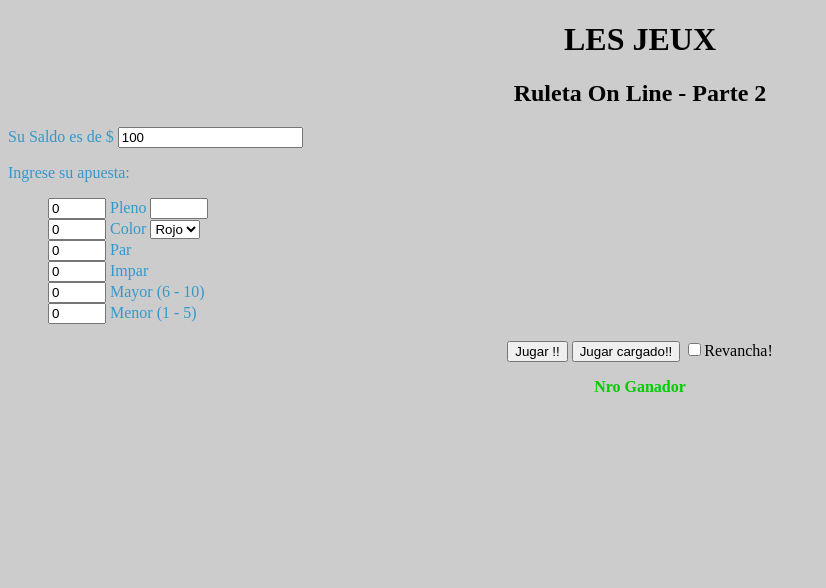
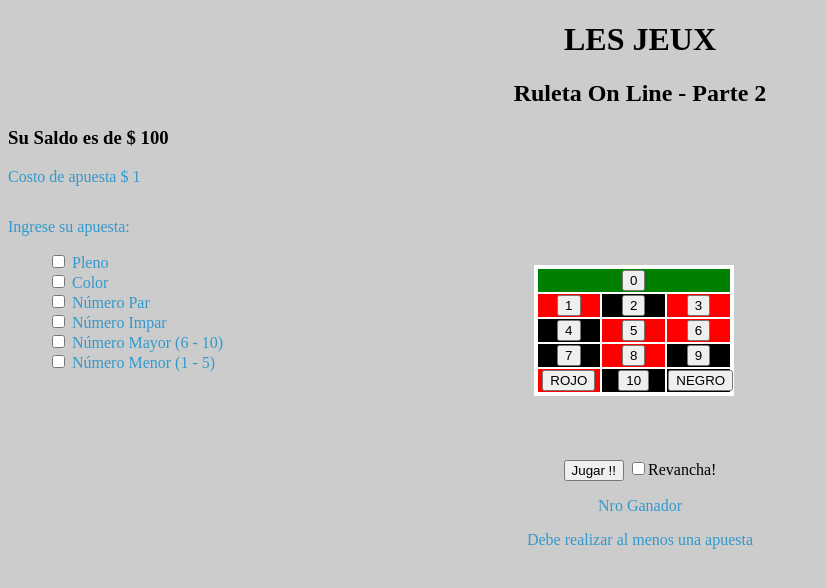
Before and after one commit to Unicen-Tuari/ggarcia, a PHP site: page /ruleta/index.html in a window 1280 px wide. Shown: the top 588 px of the page, without its empty margins (0-826 px from the left). Run offline with PHP 8.4, Linux system fonts and the light colour scheme; some libraries are stand-ins or nearby versions.

Commit message:
Rearmado de ruleta orientado a objetos
Se intenta que apueste a mas de un número en el pleno

```diff
--- a/ruleta/css/estilo.css
+++ b/ruleta/css/estilo.css
@@ -1,17 +1,15 @@
 /*<style type="text/css">*/
 /* CSS Document */
+* {
+	font:Verdana;
+}
+
 body {
 	background-color: #CCCCCC;
-	font:Verdana;
 	text-align:center;
 }
 
-h1{
-	text-align:center;
-}
-
-h2{
-	font:Arial, Helvetica, sans-serif;
+h1, h2 {
 	text-align:center;
 }
 
@@ -20,31 +18,65 @@ p, ul{
 	font-size:16px;
 }
 
+ul {
+	list-style-type: none;
+}
+
+#saldo {
+	width: 5%;
+}
+
 .bloque1{
 	text-align:left;
+	padding-bottom: 5%;
 }
 
-#ganadores, .bloque1.a{
-	color:#999999;
-	font-weight: bold;
+table {
+	align: center;
+	border: 4px solid white;
+	width: 200px;
+	padding: 0px;
+	border-collapse: collapse;
+	table-layout: fixed;
 }
 
-.bloque2{
-	color:#00CC00;
-	font-weight: bold;
+.betContainer {
+	float:left;
+	width: 33%;
 }
 
-.bloque3{
-	color:#FF0000;
-	font-weight: bold;
-	background-color: #000000;
+.betTable {
+	float:left;
+	width: 33%;
+	padding-top: 5%;
 }
 
-ul{
-	list-style:none;
+.betList {
+	float:left;
+	width: 33%;
+	padding-top: 5%;
 }
 
-.cant{
-	width:50px;
+th, td {
+	text-align: center;
+	color: white;
+	border: 2px solid white;
+}
+
+#cero {
+	background-color: green;
+}
+
+.rojo {
+	background-color: red;
+}
+
+.negro {
+	background-color: black;
+}
+
+.botonera {
+	padding-top: 5%;
+	clear:both;
 }
 /*</style>*/
--- a/ruleta/index.html
+++ b/ruleta/index.html
@@ -10,54 +10,68 @@
   <body>
     <h1>LES JEUX</h1>
     <h2>Ruleta On Line - Parte 2</h2>
+
     <div class="bloque1">
-      <p>Su Saldo es de $
-        <input class="bloque1.a" type="number" id="saldo" tabindex="1" readonly input/>
-      </p>
-      <p>Ingrese su apuesta:
+      <h3>Su Saldo es de $ <span id="saldo"></span></h3>
+      <p>Costo de apuesta $ <span id="costoAp"></span></p>
+
+      <div class="betContainer">
+        <p>Ingrese su apuesta:</p>
         <ul>
-          <li>
-            <input class ="cant" type="number" id="plenoBet"/>
-            Pleno
-            <input class ="cant" type="number" id="plenoNro" tabindex="2" input/>
-          </li>
-          <li>
-            <input class ="cant" type="number" id="colorBet"/>
-            Color
-            <select class ="cant" id="color">
-              <option value="ROJO">Rojo</option>
-              <option value="NEGRO">Negro</option>
-            </select>
-          </li>
-          <li>
-            <input class ="cant" type="number" id="parBet" />
-            Par
-          </li>
-          <li>
-            <input class ="cant" type="number" id="imparBet"/>
-            Impar
-          </li>
-          <li>
-            <input class ="cant" type="number" id="mayorBet"/>
-            Mayor (6 - 10)
-          </li>
-          <li>
-            <input class ="cant" type="number" id="menorBet"/>
-            Menor (1 - 5)
-          </li>
+          <li><input type="checkbox" id="pleno"/> Pleno</li>
+          <li><input type="checkbox" id="color"/> Color</li>
+          <li><input type="checkbox" id="par"/> N&uacute;mero Par</li>
+          <li><input type="checkbox" id="impar"/> N&uacute;mero Impar</li>
+          <li><input type="checkbox" id="mayor"/> N&uacute;mero Mayor (6 - 10)</li>
+          <li><input type="checkbox" id="menor"/> N&uacute;mero Menor (1 - 5)</li>
         </ul>
-      </p>
+      </div>
+
+      <div class="betTable">
+        <table align="center">
+          <tr>
+            <td colspan="3" id="cero"><input type="button" value="0"/></td>
+          </tr>
+          <tr>
+            <td class="rojo"><input type="button" value="1"/></td>
+            <td class="negro"><input type="button" value="2"/></td>
+            <td class="rojo"><input type="button" value="3"/></td>
+          </tr>
+          <tr>
+            <td class="negro"><input type="button" value="4"/></td>
+            <td class="rojo"><input type="button" value="5"/></td>
+            <td class="rojo"><input type="button" value="6"/></td>
+          </tr>
+          <tr>
+            <td class="negro"><input type="button" value="7"/></td>
+            <td class="rojo"><input type="button" value="8"/></td>
+            <td class="negro"><input type="button" value="9"/></td>
+          </tr>
+          <tr>
+            <td class="rojo" id="redCell"><input type="button" value="ROJO"/></td>
+            <td class="negro"><input type="button" value="10"/></td>
+            <td class="negro" id="blackCell"><input type="button" value="NEGRO"/></td>
+          </tr>
+        </table>
+      </div>
+
+      <div class="betList">
+        <ul id="listado"></ul>
+      </div>
+
     </div>
-    <input type="button" id="play" value="Jugar !!">
-    <input type="button" id="playCargado" value="Jugar cargado!!">
-    <input type="checkbox" id="revancha">Revancha!</input>
-    <p class="bloque2" id="nroGanador">Nro Ganador</p>
-    <ul id="historial"></ul>
-    <p class="bloque3" id="avisoProblema"></p>
+
+    <div class="botonera">
+      <input type="button" id="play" value="Jugar !!">
+      <input type="checkbox" id="revancha">Revancha!</input>
+      <p class="bloque2" id="nroGanador">Nro Ganador</p>
+      <ul id="historial"></ul>
+      <p class="bloque3" id="avisoProblema"></p>
+    </div>
 
     <!-- jQuery -->
     <script src="https://code.jquery.com/jquery-3.0.0.min.js" integrity="sha256-JmvOoLtYsmqlsWxa7mDSLMwa6dZ9rrIdtrrVYRnDRH0=" crossorigin="anonymous"></script>
     <!-- my JS -->
-    <script src="js/codigo.js"></script>
+    <script src="js/behaviour.js"></script>
   </body>
 </html>
--- /dev/null
+++ b/ruleta/js/behaviour.js
@@ -0,0 +1,195 @@
+// JavaScript Document
+"use strict";
+
+// Declaro constantes globales
+const rojo = "ROJO";
+const negro = "NEGRO";
+
+const probabilidad0 = 0.5; // probabilidad
+const costoRevancha = 10;
+const costoApuesta = 1; // costo de la apuesta
+
+// Tipos de apuesta
+
+/*
+var premioBet = {
+  plenoGanado : 10,
+  colorGanado : 10,
+  parGanado : 10,
+  imparGanado : 10,
+  mayorGanado : 10,
+  menorGanado : 10 }
+
+var tipoBet = {
+
+  tipo : ,
+  valor : ;
+
+  color : 10,
+  par : 10,
+  impar : 10,
+  mayor : 10,
+  menor : 10 }*/
+
+// -------------------------------------------------------------------------- //
+// Clase Ruleta
+function Ruleta() {
+  this.casillas = 11;
+  this.rueda = new Array(this.casillas);
+  this.rueda[0] = undefined;
+  this.rueda[1] = rojo;
+  this.rueda[2] = negro;
+  this.rueda[3] = rojo;
+  this.rueda[4] = negro;
+  this.rueda[5] = rojo;
+  this.rueda[6] = rojo;
+  this.rueda[7] = negro;
+  this.rueda[8] = rojo;
+  this.rueda[9] = negro;
+  this.rueda[10] = negro;
+}
+
+Ruleta.prototype.Color = function(nro) {
+  return this.rueda[nro];
+}
+
+Ruleta.prototype.Tirar = function(probabilidad0) {
+  if (Math.random() <= probabilidad0){
+    return 0;
+  } else {
+    return Math.floor(Math.random()*((this.casillas)-1))+1;
+  }
+}
+// -------------------------------------------------------------------------- //
+// Clase Apuesta
+function Apuesta(nombre,valor) {
+  this.tipo = nombre;
+  this.valor = valor;
+  this.cantidad = 0;
+}
+
+Apuesta.prototype.getTipoAp = function() {
+  return this.tipo;
+}
+
+Apuesta.prototype.getValorAp = function() {
+  return this.valor;
+}
+
+Apuesta.prototype.getCantidadAp = function() {
+  return this.cantdad;
+}
+
+Apuesta.prototype.setCantidadAp = function(valor) {
+  this.cantidad = valor;
+}
+// -------------------------------------------------------------------------- //
+// Clase Juego
+function Juego() {
+  this.rule = new Ruleta();
+  this.apuestas = new Array();
+}
+
+Juego.prototype.play = function() {
+  var nroGanador = 0;
+  if (this.apuestas.length > 0) { // el jugador hizo al menos 1 apuesta
+    nroGanador = this.rule.Tirar();
+    this.calcularGanadores(nroGanador);
+  } else {
+    $("#avisoProblema").text("Debe realizar al menos una apuesta");
+  }
+}
+
+Juego.prototype.calcularGanadores = function(nroGanador) {
+  var suma=0;
+  for(vari=0; i < this.apuestasi[i].length; i++) {
+    switch (this.apuestasi[i].getTipoAp()) {
+      case expression:
+
+        break;
+      default:
+
+    }
+  }
+}
+
+// fn que verifica: si existe la apuesta la suma, sino la agrega; al final carga el listado de apuestas
+Juego.prototype.existeApuesta = function(tipo, valor) {
+  var i=0;
+  var exit = false;
+  while ((i < this.apuestas.length) && (!exit)) {
+    if ((this.apuestas[i].getTipoAp() == tipo) && (this.apuestas[i].getValorAp() == valor)) {
+      this.apuestas[i].setCantidadAp(1);
+      exit = true;
+    }
+    i++;
+  }
+  if (!exit)
+    this.agregarApuesta(tipo, valor);
+  this.mostrarListaAp();
+}
+
+Juego.prototype.agregarApuesta = function(tipo, valor) {
+  var nuevaAp = new Apuesta(tipo, valor);
+  this.apuestas.push(nuevaAp);
+}
+
+Juego.prototype.mostrarListaAp = function() {
+  var lista="<ul>";
+  for (var i=0; i < this.rule.length; i++) {
+    lista += "<li>"+this.rule[i].getTipoAp();
+    if ((this.rule[i].getTipoAp() == "Pleno") || (this.rule[i].getTipoAp() == "Color"))
+      lista += " "+this.rule[i].getValorAp();
+    lista += " = $ "+this.rule[i].getCantidadAp()+"</li>";
+  }
+  lista += "</ul>";
+  $("#listado").html(lista);
+}
+
+// fn verica que sólo un checkbox esté tildado
+Juego.prototype.checkAp = function() {
+  var cont = 0;
+  var checkboxes = $(".body").checkbox;
+  for (var i=0; i < checkboxes.length; i++) {
+    if (checkboxes[i].checked) {
+      cont++;
+    }
+  }
+  if (cont > 1) {
+    this.aviso("S&oacute;lo debe existir una apuesta checkeada");
+    return false;
+  } else {
+    return flase;
+  }
+}
+
+// fn de avisos
+Juego.prototype.aviso = function(msj) {
+  $("#avisoProblema").text(msj);
+}
+
+// -------------------------------------------------------------------------- //
+$(document).ready(function() {
+  var game = new Juego();
+
+  $("#saldo").text("100");
+  $("#costoAp").text(costoApuesta);
+  asignarFuncionalidad(game);
+});
+
+function asignarFuncionalidad(game) {
+  $("#play").on("click", game.play());
+  $("#cero").on("click", game.agregarApuesta("el tipo me lo tiene que dar el checkbox tildado",0));
+  $("#uno").on("click", game.agregarApuesta("",1));
+  $("#dos").on("click", game.agregarApuesta("",2));
+  $("#tres").on("click", game.agregarApuesta("",3));
+  $("#cuatro").on("click", game.agregarApuesta("",4));
+  $("#cinco").on("click", game.agregarApuesta("",5));
+  $("#seis").on("click", game.agregarApuesta("",6));
+  $("#siete").on("click", game.agregarApuesta("",7));
+  $("#ocho").on("click", game.agregarApuesta("",8));
+  $("#nueve").on("click", game.agregarApuesta("",9));
+  $("#diez").on("click", game.agregarApuesta("",10));
+  $("#negro").on("click", game.agregarApuesta("",negro));
+  $("#rojo").on("click", game.agregarApuesta("",rojo));
+}
--- a/ruleta/js/codigo.js
+++ b/ruleta/js/codigo.js
@@ -18,6 +18,7 @@ $(document).ready(function() {
 	const mayorGanado = 10;
 	const menorGanado = 10;
 	const costoApuesta = 1; // costo de la apuesta
+	$("#costoAp").text($("#costoAp").text() + costoApuesta);
 	const rojo = "ROJO";
 	const negro = "NEGRO";
 
```
